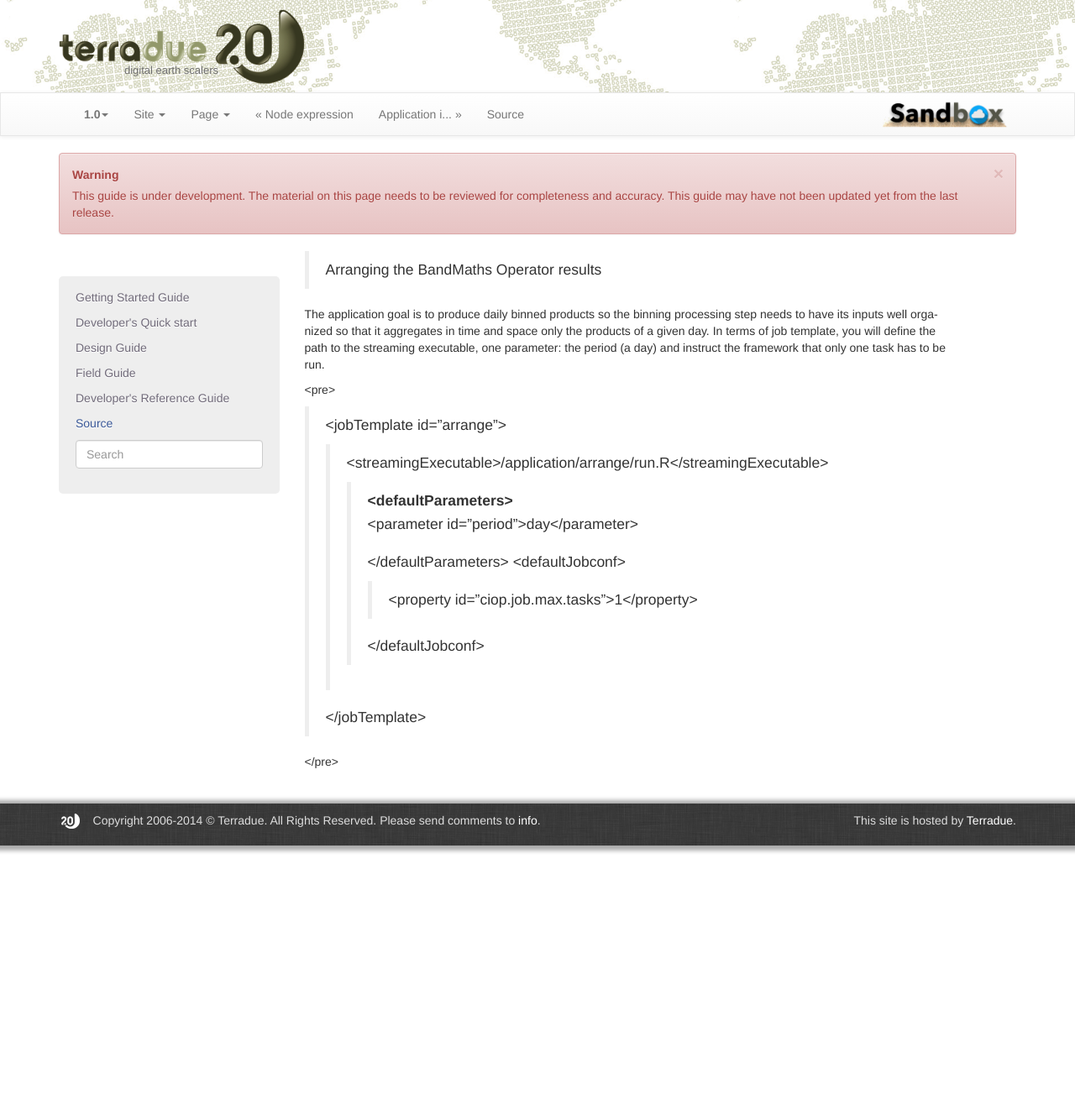
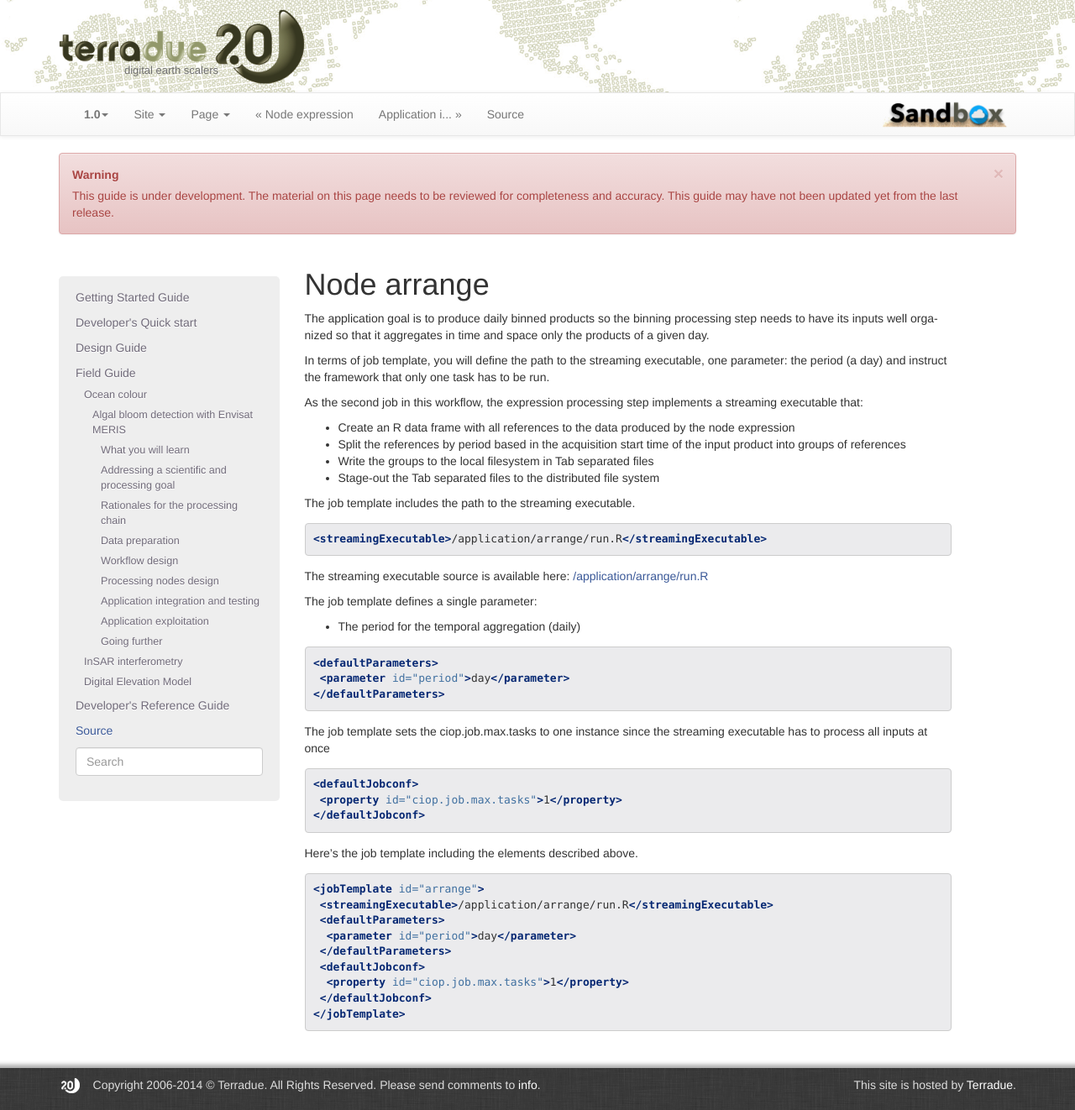
Before and after one commit to Terradue/doc-developer-sandbox, a Sphinx documentation site: the page built from source/field/ocean_color/lib_beam/nodes/arrange.rst, in a window 1280 px wide. Shown: the whole page at 84% size. Built offline with Sphinx 7.4.7, drawn with Linux system fonts in a browser that asks for light colours; pages that are not in the unit, such as notebooks, are missing from menus.

Commit message:
Update arrange.rst

```diff
--- a/source/field/ocean_color/lib_beam/nodes/arrange.rst
+++ b/source/field/ocean_color/lib_beam/nodes/arrange.rst
@@ -1,23 +1,55 @@
+Node arrange
+===============
 
- Arranging the BandMaths Operator results
+The application goal is to produce daily binned products so the binning processing step needs to have its inputs well organized so that it aggregates in time and space only the products of a given day.
 
-The application goal is to produce daily binned products so the binning processing step needs to have its inputs well organized so that it aggregates in time and space only the products of a given day. In terms of job template, you will define the path to the streaming executable, one parameter: the period (a day) and instruct the framework that only one task has to be run.
+In terms of job template, you will define the path to the streaming executable, one parameter: the period (a day) and instruct the framework that only one task has to be run.
 
-<pre>
+As the second job in this workflow, the expression processing step implements a streaming executable that:
 
-    <jobTemplate id="arrange">
+* Create an R data frame with all references to the data produced by the node expression
+* Split the references by period based in the acquisition start time of the input product into groups of references
+* Write the groups to the local filesystem in Tab separated files
+* Stage-out the Tab separated files to the distributed file system
 
-        <streamingExecutable>/application/arrange/run.R</streamingExecutable>
+The job template includes the path to the streaming executable.
 
-            <defaultParameters>
-                <parameter id="period">day</parameter>
+.. code-block:: xml
 
-            </defaultParameters> <defaultJobconf>
+  <streamingExecutable>/application/arrange/run.R</streamingExecutable>
 
-                <property id="ciop.job.max.tasks">1</property>
+The streaming executable source is available here: `/application/arrange/run.R <https://github.com/Terradue/BEAM-Arithm-tutorial/blob/master/arrange/run.R>`_
 
-            </defaultJobconf>
+The job template defines a single parameter:
 
-    </jobTemplate>
+* The period for the temporal aggregation (daily)
 
-</pre>
+.. code-block:: xml
+
+ <defaultParameters>
+  <parameter id="period">day</parameter>
+ </defaultParameters>
+
+The job template sets the ciop.job.max.tasks to one instance since the streaming executable has to process all inputs at once
+
+.. code-block:: xml
+
+ <defaultJobconf>
+  <property id="ciop.job.max.tasks">1</property>
+ </defaultJobconf>
+
+.. The property mapred.task.timeout is not set and uses the defautl value (10 minutes).
+
+Here's the job template including the elements described above.
+
+.. code-block:: xml
+
+ <jobTemplate id="arrange">
+  <streamingExecutable>/application/arrange/run.R</streamingExecutable>
+  <defaultParameters>
+   <parameter id="period">day</parameter>
+  </defaultParameters>
+  <defaultJobconf>
+   <property id="ciop.job.max.tasks">1</property>
+  </defaultJobconf>
+ </jobTemplate>
```
